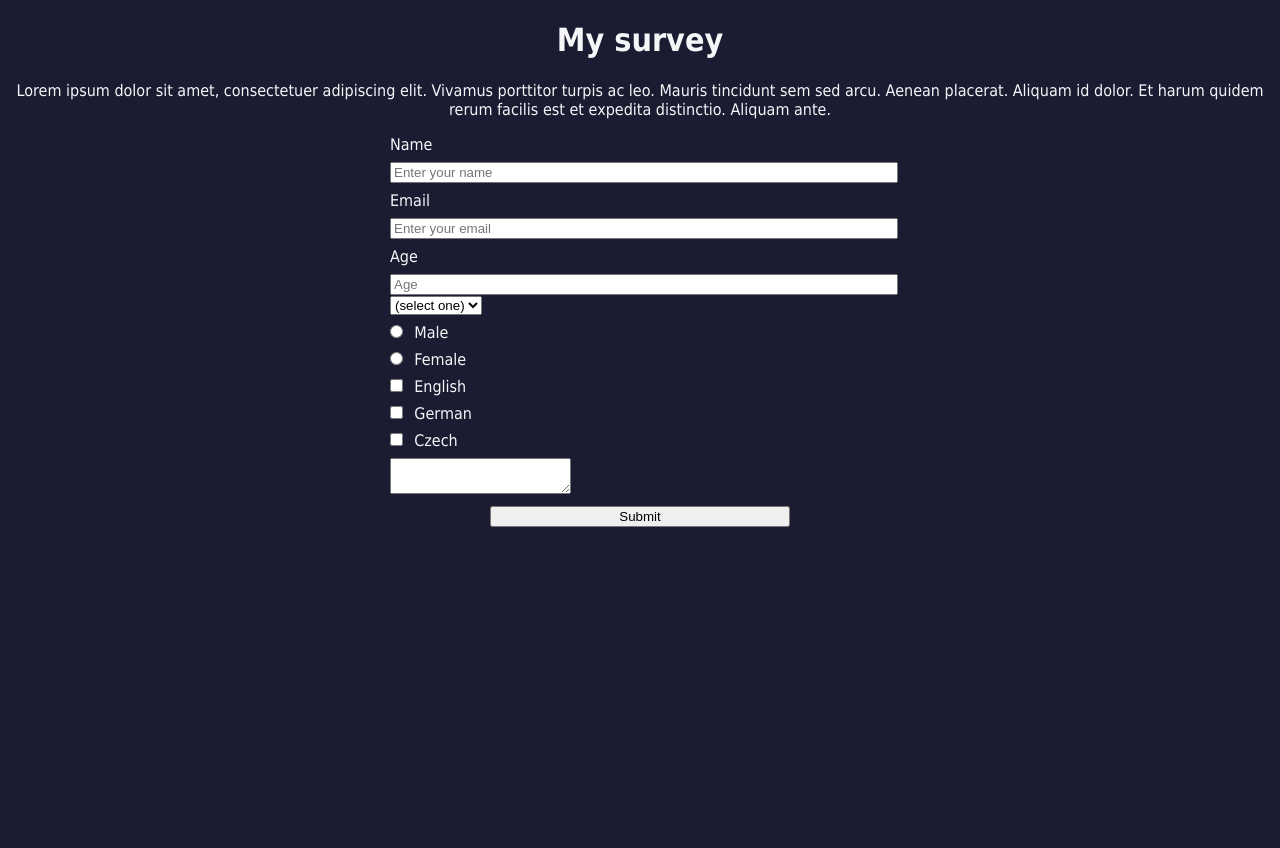
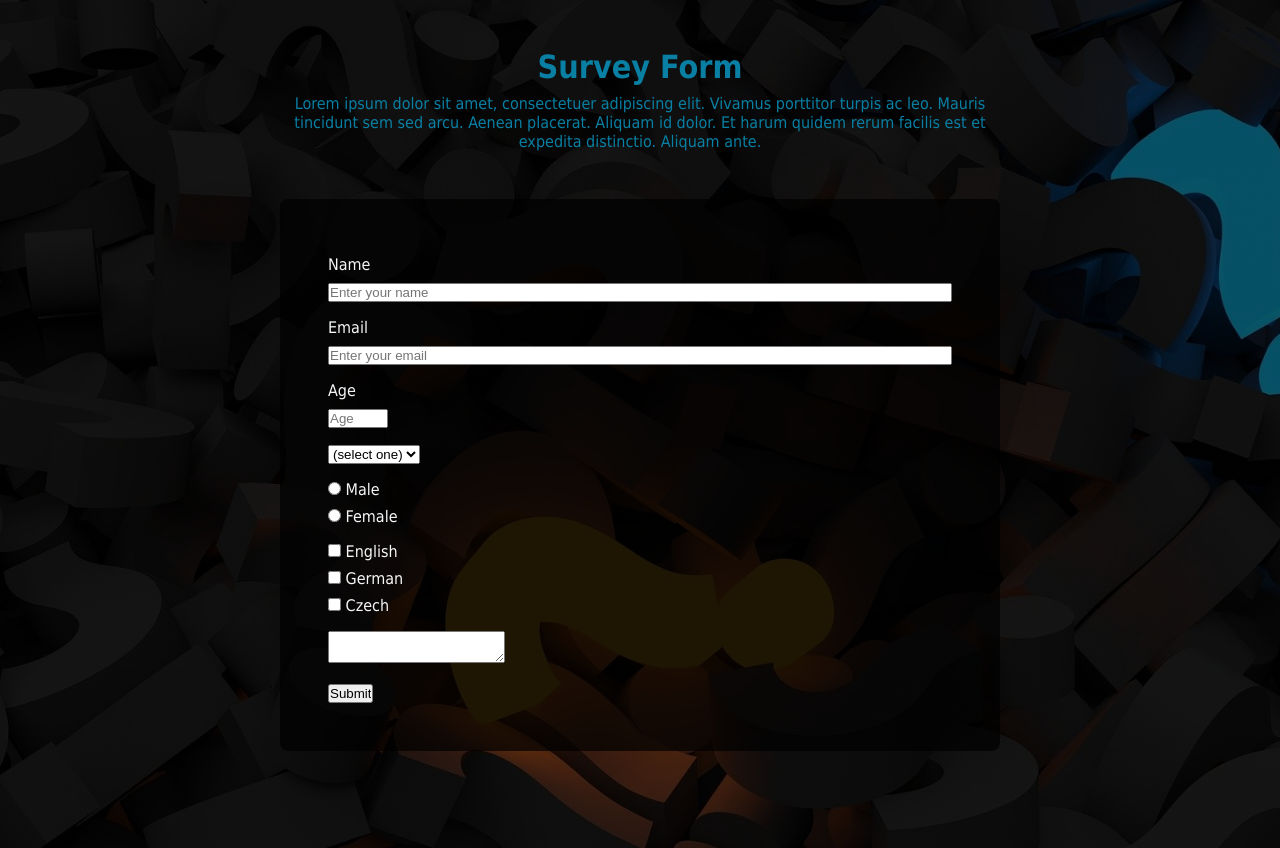
Before and after one commit to RomanSchmid/survey-form, a plain HTML site: page index.html in a window 1280 px wide. Before the commit the page ends 821 px from the top, so only its background shows below. Drawn offline with Linux system fonts and the light colour scheme.

Commit message:
Page layout improvement

```diff
--- a/index.html
+++ b/index.html
@@ -9,22 +9,38 @@
     <title>Document</title>
 </head>
 <body>
-    <h1 id="title">My survey</h1>
+  <div class="container">
+
+    <header class="header">
+      <h1 id="title">Survey Form</h1>
       <p id="description">Lorem ipsum dolor sit amet, consectetuer adipiscing elit. Vivamus porttitor turpis ac leo. Mauris tincidunt sem sed arcu. Aenean placerat. Aliquam id dolor. Et harum quidem rerum facilis est et expedita distinctio. Aliquam ante.</p>
+    </header>
 
     <form id="survey-form">
-      <label id="name-label">Name</label>
-      <input id="name" type="text" placeholder="Enter your name" required>
-      <label id="email-label">Email</label>
+      <div class="form-part">
+        <label id="name-label" for="name">Name</label>
+        <input id="name" type="text" class="" placeholder="Enter your name" required>
+      </div>
+
+      <div class="form-part">
+        <label id="email-label" for="email">Email</label>
         <input id="email" type="email" placeholder="Enter your email" required>
-      <label id="number-label">Age</label>
+      </div>
+
+      <div class="form-part">
+        <label id="number-label" for="number">Age</label>
         <input id="number" type="number" min="0" max="120" placeholder="Age">
+      </div>
 
+      <div class="form-part">
         <select id="dropdown">
           <option value="">(select one)</option>
           <option value="1">Option 1</option>
           <option value="2">Option 2</option>
         </select>
+      </div>
+
+      <div class="form-part">
         <label>
           <input type="radio" name="gender" value="male">
           Male
@@ -33,7 +49,9 @@
           <input type="radio" name="gender" value="female">
           Female
         </label>
+      </div>
 
+      <div class="form-part">
         <label>
           <input name="language" type="checkbox" value="English">
           English
@@ -46,12 +64,16 @@
           <input name="language" type="checkbox" value="Czech">
           Czech
         </label>
-
+      </div>
+      <div class="form-part">
         <label>
           <textarea></textarea>
         </label>
+      </div>
 
       <input type="submit" id="submit">
     </form>
+  </div>
+
 </body>
 </html>
--- a/style.css
+++ b/style.css
@@ -1,22 +1,59 @@
+* {
+    margin: 0;
+    padding: 0;
+    box-sizing: border-box;
+}
+
 body {
-    width: 100%;
-    height: 100vh;
-    margin: 0;
-    background-color: #1b1b32;
     color: #f5f6f7;
     font-family: Tahoma;
     font-size: 16px;
+    background-image: linear-gradient(rgba(0, 0, 0, 0.6),rgba(0,0,0,0.6)), url("img/question-mark.jpg");
+    background-size: cover;
+    background-repeat: no-repeat;
+    height: 100vh;
+}
+
+/* body::before {
+    content: '';
+    position: fixed;
+    top: 0;
+    left: 0;
+    height: 100%;
+    width: 100%;
+    z-index: -1;
+    background: var(--color-darkblue);
+    background-image: linear-gradient( 115deg, rgba(58, 58, 158, 0.8), rgba(136, 136, 206, 0.7) ), url(https://cdn.freecodecamp.org/testable-projects-fcc/images/survey-form-background.jpeg);
+    background-size: cover;
+    background-repeat: no-repeat;
+    background-position: center;
+} */
+
+.container {
+    width: 100%;
+    margin: 3rem auto 0 auto;
+}
+
+@media (min-width: 768px) {
+    .container {
+        max-width: 720px;
+    }
+}
+
+.header {
+    margin-bottom: 3rem;
 }
 
 h1, p {
     text-align: center;
+    margin-bottom: 0.5rem;
+    color: #097fa3;
 }
 
 form {
-
-    max-width: 500px;
-    min-width: 300px;
-    margin: 0 auto;
+    background: rgba(0, 0, 0, 0.7);
+    padding: 3rem;
+    border-radius: 0.5rem;
 }
 
 label {
@@ -24,11 +61,16 @@ label {
     margin: 0.5rem 0;
 }
 
-input {
+.form-part {
+    margin: 0 auto 1rem auto;
     width: 100%;
 }
 
-input[type="submit"] {
+input[type="text"], input[type="email"] {
+    width: 100%;
+}
+
+/* input[type="submit"] {
     display: block;
     margin: 0 auto;
     width: 60%;
@@ -37,4 +79,4 @@ input[type="submit"] {
 input[type="radio"], input[type="checkbox"] {
     width: unset;
     margin: 0 0.5em 0 0;
-  }
+} */
```
Also changed, not shown: img/question-mark.jpg (added). Lines whose indentation alone changed are shown as unchanged.
